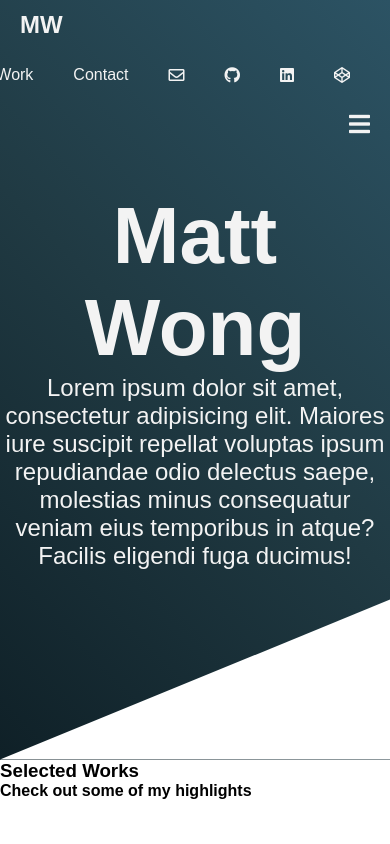
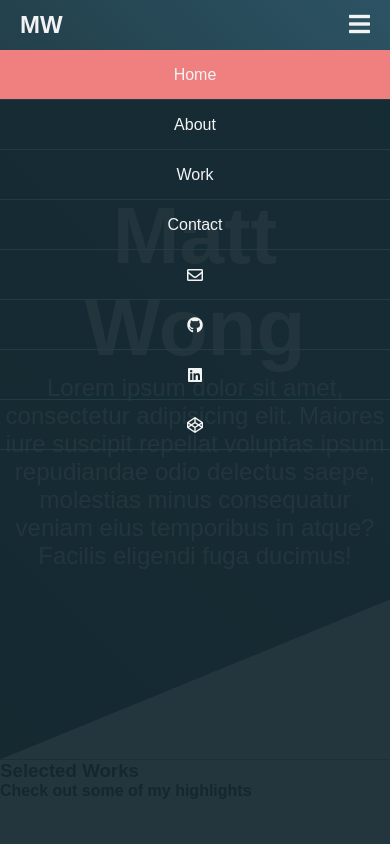
Before and after one commit to mattwong59/layout-practice, a React (Create React App) app: page / in a window 390 px wide. Shown: the top 844 px of the page. Built offline with nearby package versions, Linux system fonts and the light colour scheme.

Commit message:
Set up nav tablet media query css

```diff
--- a/src/Nav.js
+++ b/src/Nav.js
@@ -2,10 +2,18 @@ import React, { Component } from "react";
 
 export default class Nav extends Component {
   render() {
+    //Turn this jquery into vanilla JS
+    // $(
+    //   document.ready(function() {
+    //     $(".menu-toggle").click(function() {
+    //       $("nav").toggleClass("active");
+    //     });
+    //   })
+    // );
     return (
       <header>
         <div className="logo">MW</div>
-        <nav>
+        <nav className="active">
           <ul>
             <li>
               <a href="" className="active">
--- a/src/style.css
+++ b/src/style.css
@@ -35,7 +35,8 @@
       line-height: 50px;
       font-size: 24px;
       color: #f3f3f3;
-      cursor: pointer; }
+      cursor: pointer;
+      display: none; }
     .hero header nav {
       float: right; }
       .hero header nav ul {
@@ -71,6 +72,27 @@
   .content p {
     font-size: 1.5rem; }
 
+@media (max-width: 991px) {
+  .hero header {
+    padding: 0 20px; }
+    .hero header nav {
+      position: absolute;
+      top: 50px;
+      left: -1000px;
+      width: 100%;
+      height: calc(100vh - 50px);
+      background: rgba(22, 42, 50, 0.94);
+      transition: 0.5s; }
+      .hero header nav ul {
+        display: block;
+        text-align: center; }
+        .hero header nav ul li a {
+          border-bottom: 1px solid #203c47; }
+    .hero header nav.active {
+      left: 0;
+      z-index: 1; }
+    .hero header .menu-toggle {
+      display: block; } }
 /* For desktop: */
 
 /*# sourceMappingURL=style.css.map */
--- a/src/style.scss
+++ b/src/style.scss
@@ -57,6 +57,7 @@ $base-white: #f3f3f3;
       font-size: 24px;
       color: $base-white;
       cursor: pointer;
+      display: none;
     }
 
     nav {
@@ -107,6 +108,40 @@ $base-white: #f3f3f3;
   }
 }
 
+
+// TABLETS
+@media (max-width: 991px) {
+  .hero {
+    header {
+      padding: 0 20px;
+      nav {
+        // display: none;
+        position: absolute;
+        top: 50px;
+        left: -1000px;
+        width: 100%;
+        height: calc(100vh - 50px);
+        background: rgba($color: #162a32, $alpha: 0.94);
+        transition: 0.5s;
+        ul {
+          display:block;
+          text-align: center;
+          li a{
+            border-bottom: 1px solid #203c47;
+          }
+        }
+      }
+
+      nav.active {
+        left:0;
+        z-index: 1;
+      }
+      .menu-toggle {
+        display: block;
+      }
+    }
+  }
+}
 
 
 
```
Also changed, not shown: 2 other files (tests, documents, lock files or other folders).
